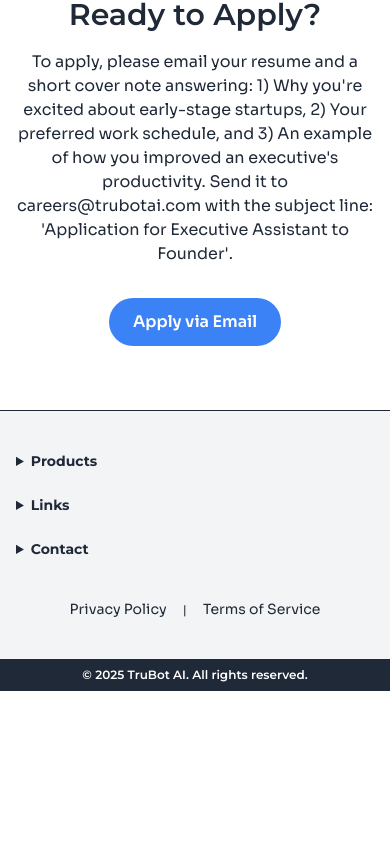
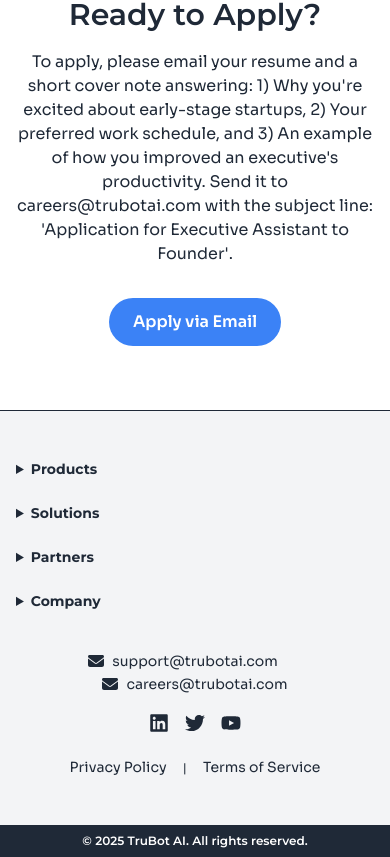
Before and after one commit to trubotai/trubot_ai_web, a Next.js app: page /careers/assistant-operations-founder in a window 390 px wide. Shown: the part 3853-4710 px from the top of the page. Before the commit the page ends 4544 px from the top, so only its background shows below. Built offline with nearby package versions, Linux system fonts and the light colour scheme.

Commit message:
update footer links

```diff
--- a/app/ui/components/Footer.tsx
+++ b/app/ui/components/Footer.tsx
@@ -1,7 +1,13 @@
 import Link from "next/link";
 import { FaLinkedin, FaTwitter, FaYoutube } from "react-icons/fa";
+import { FaEnvelope } from "react-icons/fa6";
 
-import { footerLinkList, productLinkList } from "../libs/constants/site";
+import {
+  footerLinkList,
+  productLinkList,
+  partnerLinkList,
+  companyLinkList,
+} from "../libs/constants/site";
 
 const Footer = () => {
   const linkClass =
@@ -10,66 +16,22 @@ const Footer = () => {
     "before:h-[2px] before:bg-electric before:w-0 hover:before:w-full " +
     "before:transition-all before:duration-300";
 
-  const renderLinks = (links: typeof productLinkList) =>
-    links.map(({ href, label }) => (
-      <li key={href}>
+  const renderLinks = (links: { href: string; label: string }[]) =>
+    links.map(({ href, label }: { href: string; label: string }) => (
+      <li key={href} className="text-left">
         <Link href={href} className={linkClass}>
           {label}
         </Link>
       </li>
     ));
 
-  const renderContact = () => (
-    <ul className="space-y-2">
-      <li>
-        <Link href="mailto:support@trubotai.com" className={linkClass}>
-          support@trubotai.com
-        </Link>
-      </li>
-      <li>
-        <Link href="mailto:careers@trubotai.com" className={linkClass}>
-          careers@trubotai.com
-        </Link>
-      </li>
-      <li className="flex gap-4 pt-2" aria-label="Social Media">
-        <Link
-          href="https://www.linkedin.com/company/trubotai/"
-          target="_blank"
-          rel="noopener noreferrer"
-          aria-label="LinkedIn"
-          className="text-navy hover:text-electric text-xl"
-        >
-          <FaLinkedin />
-        </Link>
-        <Link
-          href="https://twitter.com/trubotai"
-          target="_blank"
-          rel="noopener noreferrer"
-          aria-label="Twitter"
-          className="text-navy hover:text-electric text-xl"
-        >
-          <FaTwitter />
-        </Link>
-        <Link
-          href="https://www.youtube.com/channel/UCykytJyGUvapijemVYYp62w"
-          target="_blank"
-          rel="noopener noreferrer"
-          aria-label="YouTube"
-          className="text-navy hover:text-electric text-xl"
-        >
-          <FaYoutube />
-        </Link>
-      </li>
-    </ul>
-  );
-
   return (
     <footer role="contentinfo" id="footer">
-      <div className="bg-gray-soft text-sm font-body text-navy py-10 border-t">
+      <div className="bg-gray-soft text-sm font-body text-navy py-12 border-t">
         <div className="max-w-7xl mx-auto px-4">
-          {/* Desktop Layout */}
-          <div className="hidden md:grid grid-cols-3 gap-10 fade-in">
-            <div>
+          {/* Grid Layout */}
+          <div className="hidden md:grid grid-cols-2 lg:grid-cols-6 gap-10 text-left fade-in">
+            <div className="col-span-2">
               <p className="font-heading font-bold text-lg">TruBot AI</p>
               <p className="mt-2 text-sm leading-relaxed">
                 Building AI that works for real businesses. Automating the
@@ -87,29 +49,35 @@ const Footer = () => {
               <ul className="space-y-2">{renderLinks(productLinkList)}</ul>
             </nav>
 
-            <div>
-              <nav aria-labelledby="footer-links-heading">
+            <nav aria-labelledby="footer-solutions-heading">
               <h4
-                  id="footer-links-heading"
+                id="footer-solutions-heading"
                 className="font-bold font-heading mb-2"
               >
-                  Links
+                Solutions
               </h4>
-                <ul className="space-y-2 mb-4">
-                  {renderLinks(footerLinkList)}
-                </ul>
+              <ul className="space-y-2">{renderLinks(footerLinkList)}</ul>
             </nav>
 
-              <address className="not-italic">
+            <nav aria-labelledby="footer-partners-heading">
               <h4
-                  id="footer-contact-heading"
+                id="footer-partners-heading"
                 className="font-bold font-heading mb-2"
               >
-                  Contact
+                Partners
               </h4>
-                {renderContact()}
-              </address>
-            </div>
+              <ul className="space-y-2">{renderLinks(partnerLinkList)}</ul>
+            </nav>
+
+            <nav aria-labelledby="footer-company-heading">
+              <h4
+                id="footer-company-heading"
+                className="font-bold font-heading mb-2"
+              >
+                Company
+              </h4>
+              <ul className="space-y-2">{renderLinks(companyLinkList)}</ul>
+            </nav>
           </div>
 
           {/* Mobile Accordion */}
@@ -121,14 +89,19 @@ const Footer = () => {
                 content: renderLinks(productLinkList),
               },
               {
-                title: "Links",
+                title: "Solutions",
                 id: "mobile-links",
                 content: renderLinks(footerLinkList),
               },
               {
-                title: "Contact",
-                id: "mobile-contact",
-                content: renderContact(),
+                title: "Partners",
+                id: "mobile-partners",
+                content: renderLinks(partnerLinkList),
+              },
+              {
+                title: "Company",
+                id: "mobile-company",
+                content: renderLinks(companyLinkList),
               },
             ].map(({ title, content, id }, idx) => (
               <details key={idx}>
@@ -138,13 +111,63 @@ const Footer = () => {
                 >
                   {title}
                 </summary>
-                <ul className="mt-2 space-y-2 pl-4">{content}</ul>
+                <div className="mt-2 space-y-2 pl-4">{content}</div>
               </details>
             ))}
           </div>
 
+          {/* Contact Row */}
+          <div className="flex flex-col md:flex-row justify-between items-center gap-4 mt-10">
+            <div className="space-x-6 text-sm text-navy text-center md:text-left">
+              <Link
+                href="mailto:support@trubotai.com"
+                className="inline-flex items-center gap-2 text-navy hover:text-electric text-sm font-medium"
+              >
+                <FaEnvelope className="text-base" /> support@trubotai.com
+              </Link>
+              <Link
+                href="mailto:careers@trubotai.com"
+                className="inline-flex items-center gap-2 text-navy hover:text-electric text-sm font-medium"
+              >
+                <FaEnvelope className="text-base" /> careers@trubotai.com
+              </Link>
+            </div>
+            <div
+              className="flex gap-4 text-xl text-navy"
+              aria-label="Social Media"
+            >
+              <Link
+                href="https://www.linkedin.com/company/trubotai/"
+                target="_blank"
+                rel="noopener noreferrer"
+                aria-label="LinkedIn"
+                className="hover:text-electric"
+              >
+                <FaLinkedin />
+              </Link>
+              <Link
+                href="https://twitter.com/trubotai"
+                target="_blank"
+                rel="noopener noreferrer"
+                aria-label="Twitter"
+                className="hover:text-electric"
+              >
+                <FaTwitter />
+              </Link>
+              <Link
+                href="https://www.youtube.com/channel/UCykytJyGUvapijemVYYp62w"
+                target="_blank"
+                rel="noopener noreferrer"
+                aria-label="YouTube"
+                className="hover:text-electric"
+              >
+                <FaYoutube />
+              </Link>
+            </div>
+          </div>
+
           {/* Legal */}
-          <div className="text-center mt-10 text-xs space-x-4">
+          <div className="text-center mt-6 text-xs space-x-4">
             <Link href="/privacy" className={linkClass}>
               Privacy Policy
             </Link>
--- a/app/ui/libs/constants/site.ts
+++ b/app/ui/libs/constants/site.ts
@@ -36,15 +36,7 @@ const companyLinkList = [
 const footerLinkList = [
   { href: "/products", label: "Products" },
   { href: "/solutions", label: "Solutions" },
-  { href: "/careers", label: "Careers" },
 ];
-
-const footerLinkSection = {
-  Products: productLinkList,
-  Solutions: solutionLinkList,
-  Partners: partnerLinkList,
-  Company: companyLinkList,
-};
 
 export {
   productLinkList,
@@ -52,5 +44,4 @@ export {
   partnerLinkList,
   companyLinkList,
   footerLinkList,
-  footerLinkSection,
 };
```
Lines whose indentation alone changed are shown as unchanged.
